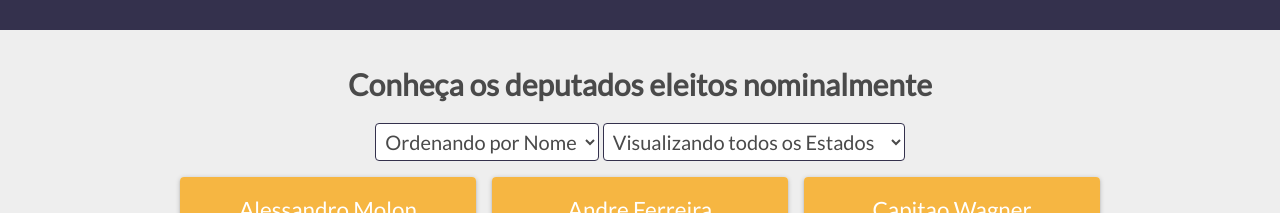
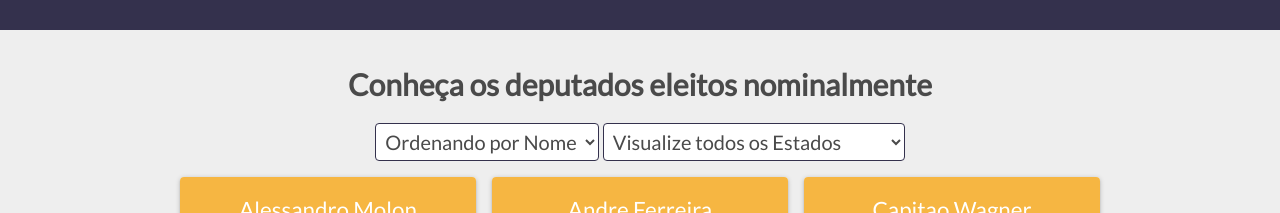
Before and after one commit to legislativo-br/legislativo-br.github.io, a React (Create React App) app: page / in a window 1280 px wide. Shown: the part 1846-2059 px from the top of the page. Built offline with nearby package versions, Linux system fonts and the light colour scheme.

Commit message:
CanditesFilter: update select styles

```diff
--- a/src/pages/main/components/CandidatesFilter.js
+++ b/src/pages/main/components/CandidatesFilter.js
@@ -4,11 +4,25 @@
 import statesSummary from '../../../data/states-summary.json';
 
 const Container = styled.div`
+  max-width: 800px;
+  margin: 0 auto;
   display: flex;
+  flex-wrap: wrap;
   justify-content: center;
 
   select:first-child {
     margin-right: 4px;
+  }
+
+  @media screen and (max-width: 552px) {
+    select {
+      width: 100%;
+    }
+
+    select:first-child {
+      margin-right: 0;
+      margin-bottom: 0.5rem;
+    }
   }
 `;
 
@@ -34,7 +48,7 @@
   getStatesFromSummary () {
     return [
       {
-        label: 'Visualizando todos os Estados',
+        label: 'Visualize todos os Estados',
         value: ''
       },
       ...statesSummary.map(state => {
```
